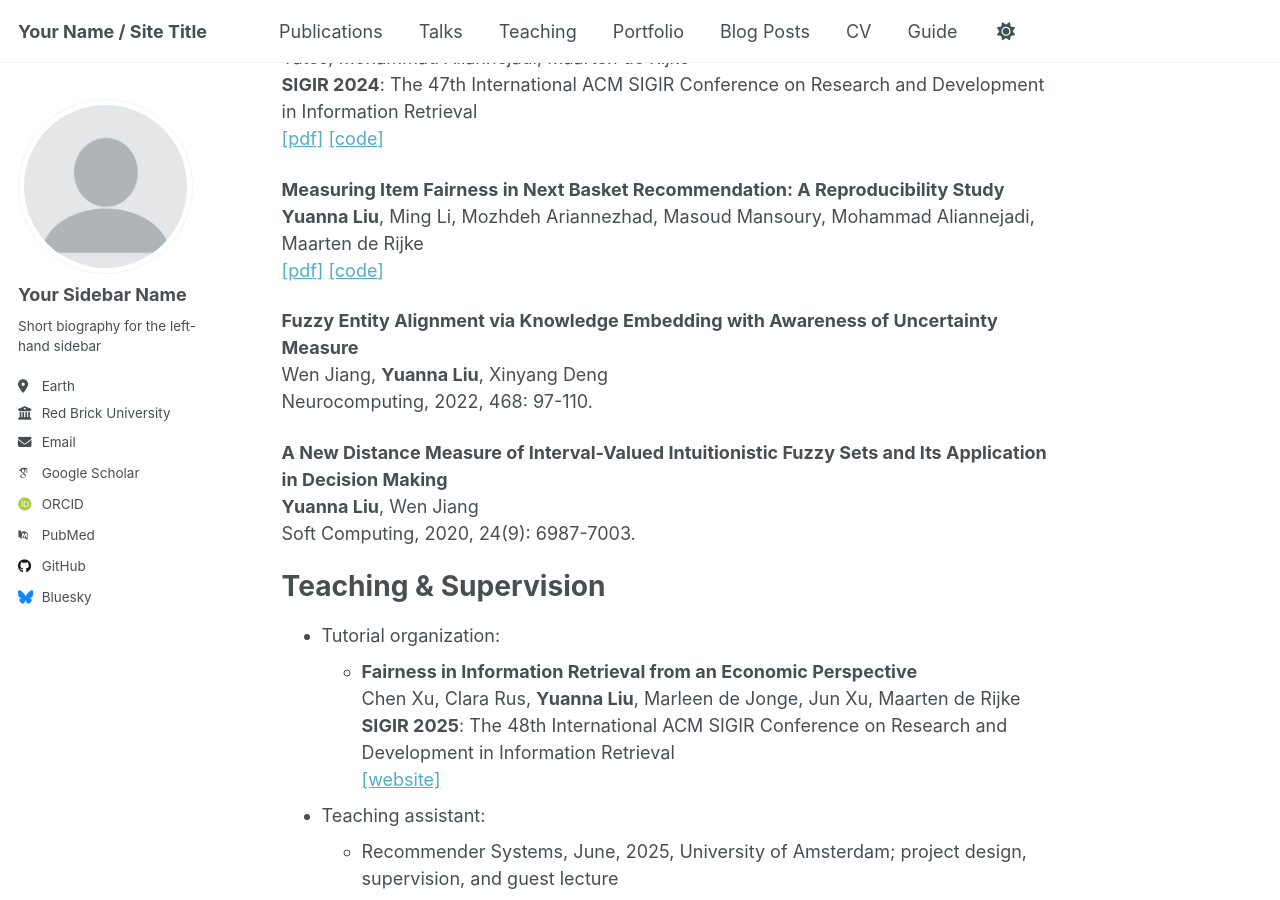
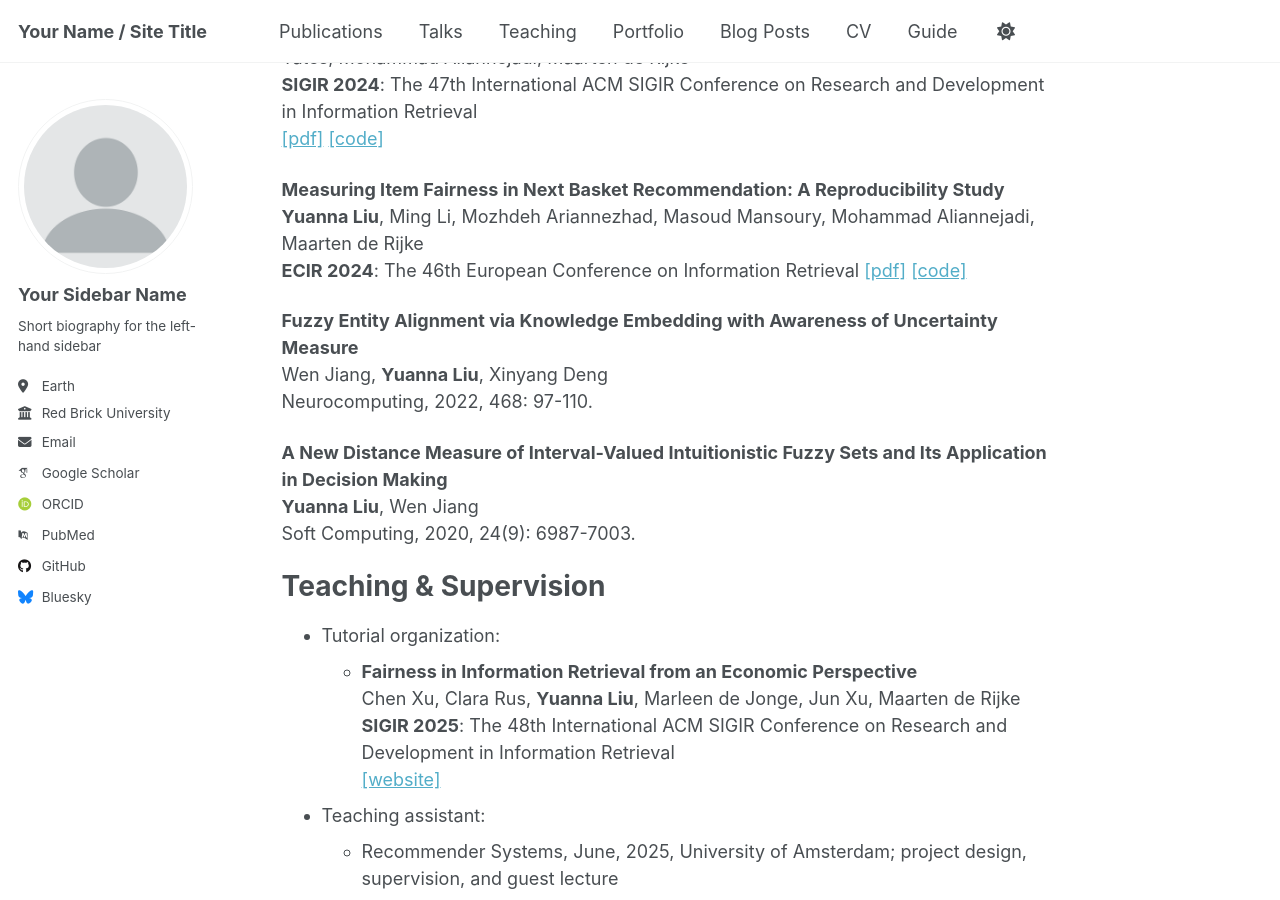
Before and after one commit to lynEcho/YuannaLiu.github.io, a Jekyll site: the page built from _pages/about.md, in a window 1280 px wide and 900 px high, scrolled down 1077 px. Built offline with Jekyll 4.4.1, drawn with Linux system fonts in a browser that asks for light colours; some web fonts are replaced; a script that is not in the unit is left out.

Commit message:
Update about.md

```diff
--- a/_pages/about.md
+++ b/_pages/about.md
@@ -45,6 +45,7 @@ Ming Li<sup>#</sup>, **Yuanna Liu<sup>#</sup>(co-first author)**, Sami Jullien,
 
 **Measuring Item Fairness in Next Basket Recommendation: A Reproducibility Study** <br>
 **Yuanna Liu**, Ming Li, Mozhdeh Ariannezhad, Masoud Mansoury, Mohammad Aliannejadi, Maarten de Rijke <br>
+**ECIR 2024**: The 46th European Conference on Information Retrieval
 [[pdf]](https://link.springer.com/chapter/10.1007/978-3-031-56066-8_18) [[code]](https://github.com/lynEcho/NBR-fairness)
 
 **Fuzzy Entity Alignment via Knowledge Embedding with Awareness of Uncertainty Measure** <br>
```
